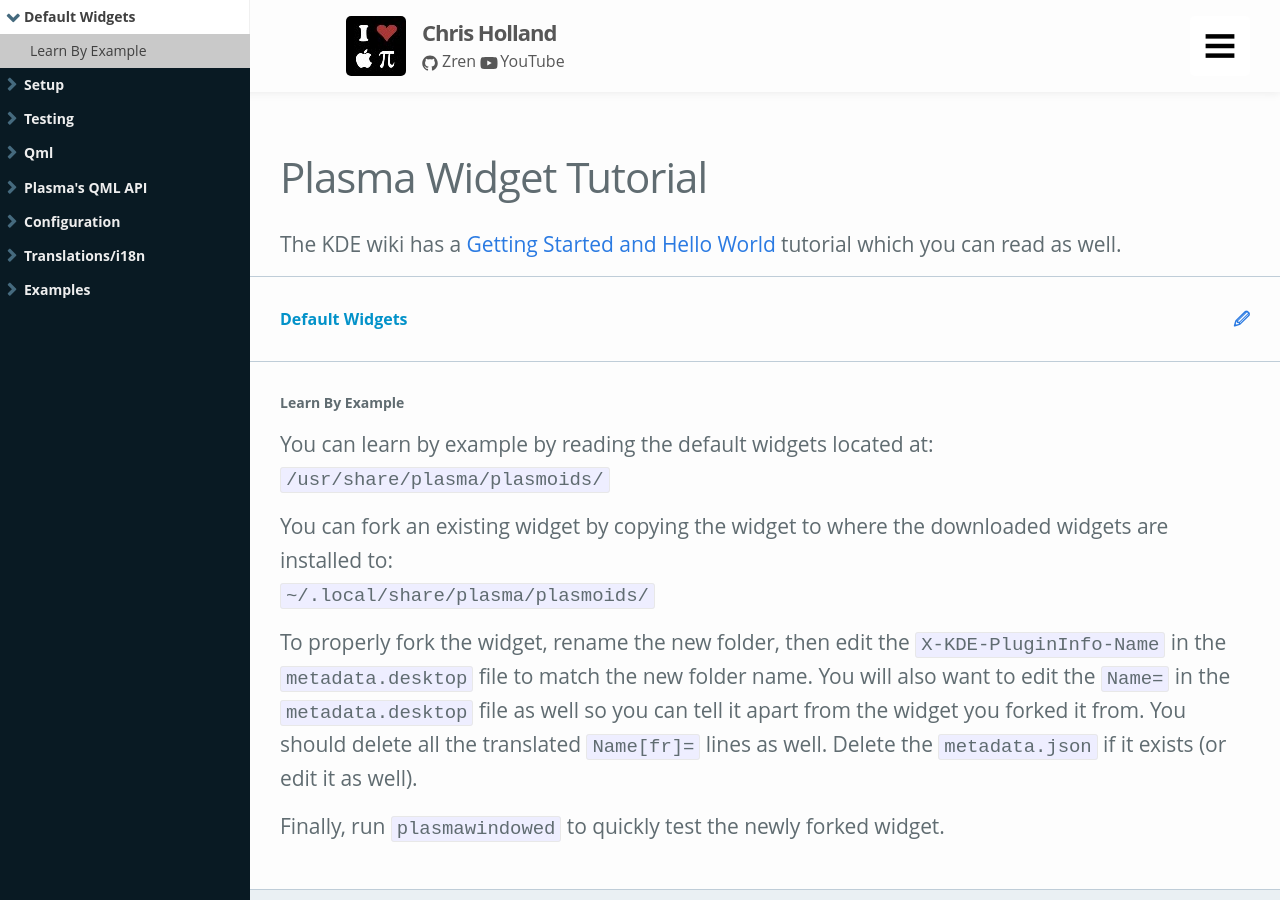
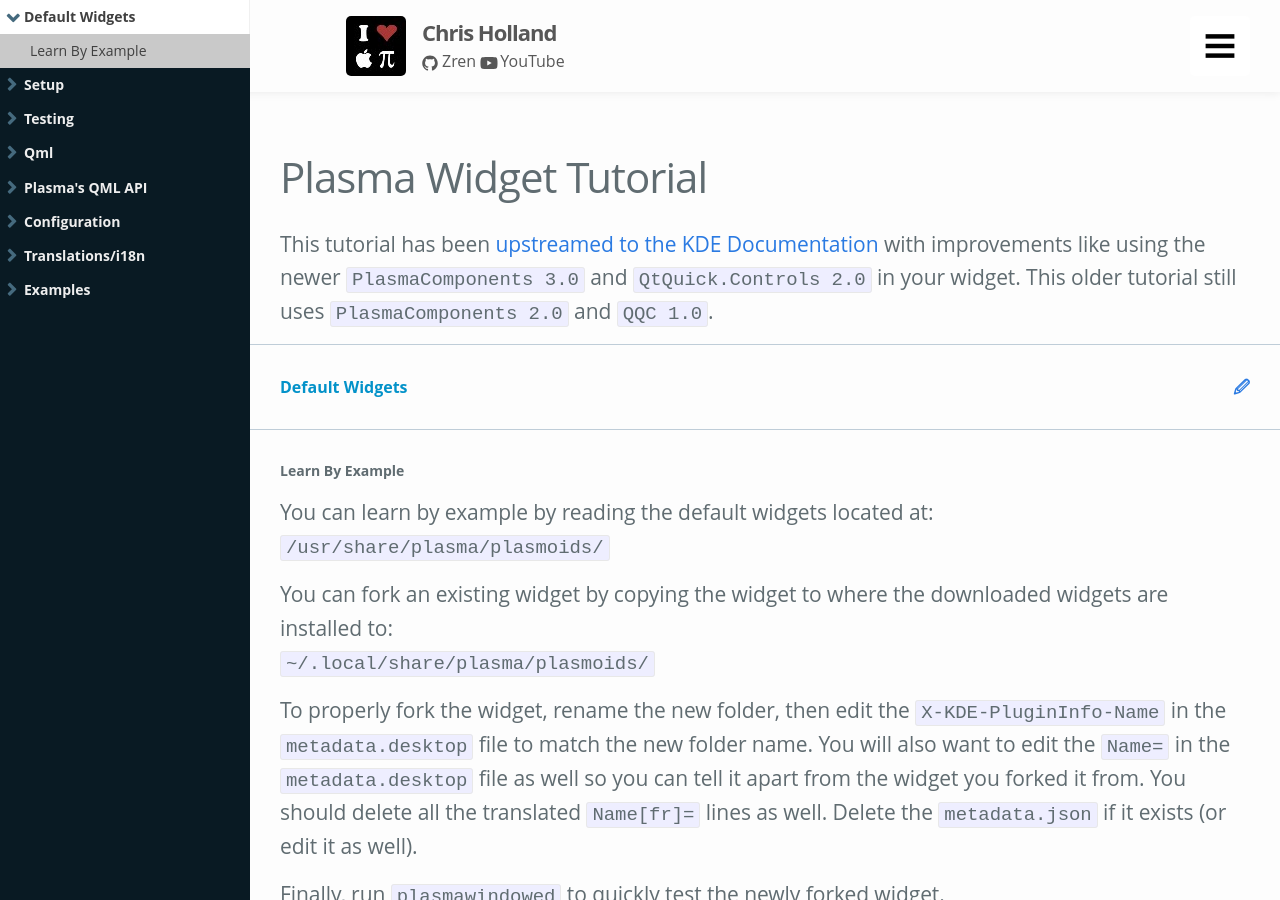
Before and after one commit to Zren/zren.github.io, a Jekyll site: the page built from kde_docs_widget.md, in a window 1280 px wide and 900 px high. Built offline with Jekyll 4.4.1, drawn with Linux system fonts in a browser that asks for light colours; comment, search, counter and statistics services are not loaded.

Commit message:
Link to updated tutorial.

```diff
--- a/kde_docs_widget.md
+++ b/kde_docs_widget.md
@@ -4,7 +4,7 @@ title: Plasma Widget Tutorial
 permalink: /kde/docs/widget/
 ---
 
-The KDE wiki has a [Getting Started and Hello World](https://techbase.kde.org/Development/Tutorials/Plasma5) tutorial which you can read as well.
+This tutorial has been [upstreamed to the KDE Documentation](https://develop.kde.org/docs/plasma/widget/) with improvements like using the newer `PlasmaComponents 3.0` and `QtQuick.Controls 2.0` in your widget. This older tutorial still uses `PlasmaComponents 2.0` and `QQC 1.0`.
 
 <!-- ------- -->
 {% include_relative kde_docs/widget-DefaultWidgets.md %}
```
